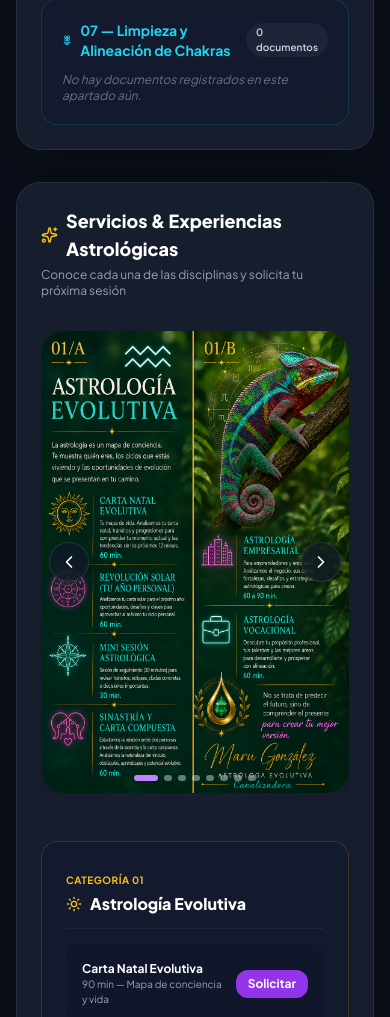
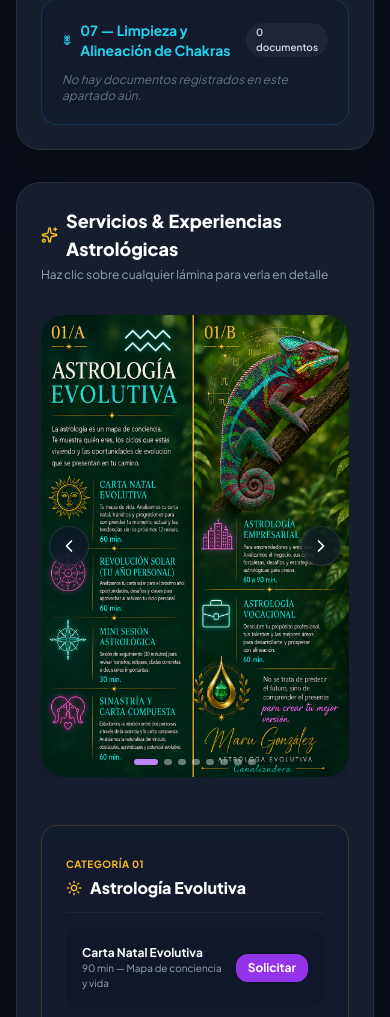
Before and after one commit to ItsVal00/Sistema, a Flask app: page /mi-cuenta in a window 390 px wide. Shown: the part 1438-2455 px from the top of the page. Run offline with Flask 3, Linux system fonts and the light colour scheme; a user stored in the database is signed in; tables that the repository leaves empty hold one stand-in row (values such as "Sample post"); a database or web service that is not in the repository returns one stand-in record (values such as "Sample title"); parts of the project's set-up code (start-up, migrations or seed data) failed here and were passed over; some libraries are stand-ins or nearby versions; grey boxes are pictures that could not be loaded.

Commit message:
Update cliente_portal.html

```diff
--- a/templates/cliente_portal.html
+++ b/templates/cliente_portal.html
@@ -180,10 +180,10 @@
                     <i data-lucide="sparkles" class="w-5 h-5 text-amber-400"></i>
                     <span>Servicios & Experiencias Astrológicas</span>
                 </h2>
-                <p class="text-xs text-slate-400 mt-1">Conoce cada una de las disciplinas y solicita tu próxima sesión</p>
+                <p class="text-xs text-slate-400 mt-1">Haz clic sobre cualquier lámina para verla en detalle</p>
             </div>
 
-            <!-- CARRUSEL VISUAL DE SERVICIOS (SIN RECUADRO DE FONDO) -->
+            <!-- CARRUSEL VISUAL DE SERVICIOS -->
             <div class="relative group max-w-lg md:max-w-xl mx-auto overflow-hidden">
                 <div id="carrusel-slides" class="flex transition-transform duration-500 ease-out">
 
@@ -191,56 +191,64 @@
                     <div class="min-w-full flex items-center justify-center">
                         <img src="{{ url_for('static', filename='img/01_astrologia_evolutiva.png') }}"
                              alt="01 Astrología Evolutiva"
-                             class="w-full h-auto max-h-[82vh] object-contain rounded-3xl shadow-2xl">
+                             onclick="openModal(this.src)"
+                             class="w-full h-auto max-h-[82vh] object-contain rounded-3xl shadow-2xl cursor-zoom-in hover:scale-[1.01] transition-all">
                     </div>
 
                     <!-- Slide 2: Tarot Evolutivo -->
                     <div class="min-w-full flex items-center justify-center">
                         <img src="{{ url_for('static', filename='img/02_tarot_evolutivo.png') }}"
                              alt="02 Tarot Evolutivo"
-                             class="w-full h-auto max-h-[82vh] object-contain rounded-3xl shadow-2xl">
+                             onclick="openModal(this.src)"
+                             class="w-full h-auto max-h-[82vh] object-contain rounded-3xl shadow-2xl cursor-zoom-in hover:scale-[1.01] transition-all">
                     </div>
 
                     <!-- Slide 3: Magia Planetaria -->
                     <div class="min-w-full flex items-center justify-center">
                         <img src="{{ url_for('static', filename='img/03_magia_planetaria.png') }}"
                              alt="03 Magia Planetaria"
-                             class="w-full h-auto max-h-[82vh] object-contain rounded-3xl shadow-2xl">
+                             onclick="openModal(this.src)"
+                             class="w-full h-auto max-h-[82vh] object-contain rounded-3xl shadow-2xl cursor-zoom-in hover:scale-[1.01] transition-all">
                     </div>
 
                     <!-- Slide 4: Canalización -->
                     <div class="min-w-full flex items-center justify-center">
                         <img src="{{ url_for('static', filename='img/04_canalizacion.png') }}"
                              alt="04 Canalización"
-                             class="w-full h-auto max-h-[82vh] object-contain rounded-3xl shadow-2xl">
+                             onclick="openModal(this.src)"
+                             class="w-full h-auto max-h-[82vh] object-contain rounded-3xl shadow-2xl cursor-zoom-in hover:scale-[1.01] transition-all">
                     </div>
 
                     <!-- Slide 5: Radiestesia -->
                     <div class="min-w-full flex items-center justify-center">
                         <img src="{{ url_for('static', filename='img/05_radiestesia.png') }}"
                              alt="05 Radiestesia"
-                             class="w-full h-auto max-h-[82vh] object-contain rounded-3xl shadow-2xl">
+                             onclick="openModal(this.src)"
+                             class="w-full h-auto max-h-[82vh] object-contain rounded-3xl shadow-2xl cursor-zoom-in hover:scale-[1.01] transition-all">
                     </div>
 
                     <!-- Slide 6: Astrología del Dinero -->
                     <div class="min-w-full flex items-center justify-center">
                         <img src="{{ url_for('static', filename='img/06_astrologia_dinero.png') }}"
                              alt="06 Astrología del Dinero"
-                             class="w-full h-auto max-h-[82vh] object-contain rounded-3xl shadow-2xl">
+                             onclick="openModal(this.src)"
+                             class="w-full h-auto max-h-[82vh] object-contain rounded-3xl shadow-2xl cursor-zoom-in hover:scale-[1.01] transition-all">
                     </div>
 
                     <!-- Slide 7: Chakras -->
                     <div class="min-w-full flex items-center justify-center">
                         <img src="{{ url_for('static', filename='img/07_chakras.png') }}"
                              alt="07 Limpieza de Chakras"
-                             class="w-full h-auto max-h-[82vh] object-contain rounded-3xl shadow-2xl">
+                             onclick="openModal(this.src)"
+                             class="w-full h-auto max-h-[82vh] object-contain rounded-3xl shadow-2xl cursor-zoom-in hover:scale-[1.01] transition-all">
                     </div>
 
                     <!-- Slide 8: Liberación -->
                     <div class="min-w-full flex items-center justify-center">
                         <img src="{{ url_for('static', filename='img/08_liberacion.png') }}"
                              alt="08 Liberación y Sanación"
-                             class="w-full h-auto max-h-[82vh] object-contain rounded-3xl shadow-2xl">
+                             onclick="openModal(this.src)"
+                             class="w-full h-auto max-h-[82vh] object-contain rounded-3xl shadow-2xl cursor-zoom-in hover:scale-[1.01] transition-all">
                     </div>
 
                 </div>
@@ -620,7 +628,20 @@
 
     </div>
 
-    <!-- SCRIPT DE CARRUSEL Y LUCIDE -->
+    <!-- MODAL VISOR DE IMAGEN A PANTALLA COMPLETA -->
+    <div id="image-modal" class="fixed inset-0 z-50 hidden bg-slate-950/85 backdrop-blur-md flex items-center justify-center p-3 md:p-6 transition-opacity duration-300">
+        <!-- Botón Cerrar Flotante -->
+        <button onclick="closeModal()" class="absolute top-4 right-4 md:top-6 md:right-6 w-11 h-11 rounded-full bg-slate-900/80 hover:bg-purple-600 text-white flex items-center justify-center transition border border-white/10 shadow-2xl z-50">
+            <i data-lucide="x" class="w-6 h-6"></i>
+        </button>
+
+        <!-- Contenedor de la Imagen Ampliada -->
+        <div class="relative max-w-4xl max-h-[92vh] flex items-center justify-center" onclick="event.stopPropagation()">
+            <img id="modal-img" src="" alt="Vista ampliada" class="max-w-full max-h-[92vh] w-auto h-auto object-contain rounded-2xl shadow-2xl border border-white/10">
+        </div>
+    </div>
+
+    <!-- SCRIPT DE CARRUSEL, MODAL Y LUCIDE -->
     <script>
         lucide.createIcons();
 
@@ -676,6 +697,34 @@
                 autoPlay = setInterval(nextSlide, 6000);
             });
         }
+
+        // Funciones del Modal / Zoom
+        const modal = document.getElementById('image-modal');
+        const modalImg = document.getElementById('modal-img');
+
+        function openModal(src) {
+            if (!modal || !modalImg) return;
+            modalImg.src = src;
+            modal.classList.remove('hidden');
+            document.body.style.overflow = 'hidden';
+            lucide.createIcons();
+        }
+
+        function closeModal() {
+            if (!modal) return;
+            modal.classList.add('hidden');
+            document.body.style.overflow = '';
+        }
+
+        if (modal) {
+            modal.addEventListener('click', closeModal);
+        }
+
+        document.addEventListener('keydown', function(e) {
+            if (e.key === 'Escape' && modal && !modal.classList.contains('hidden')) {
+                closeModal();
+            }
+        });
     </script>
 </body>
 </html>
```
